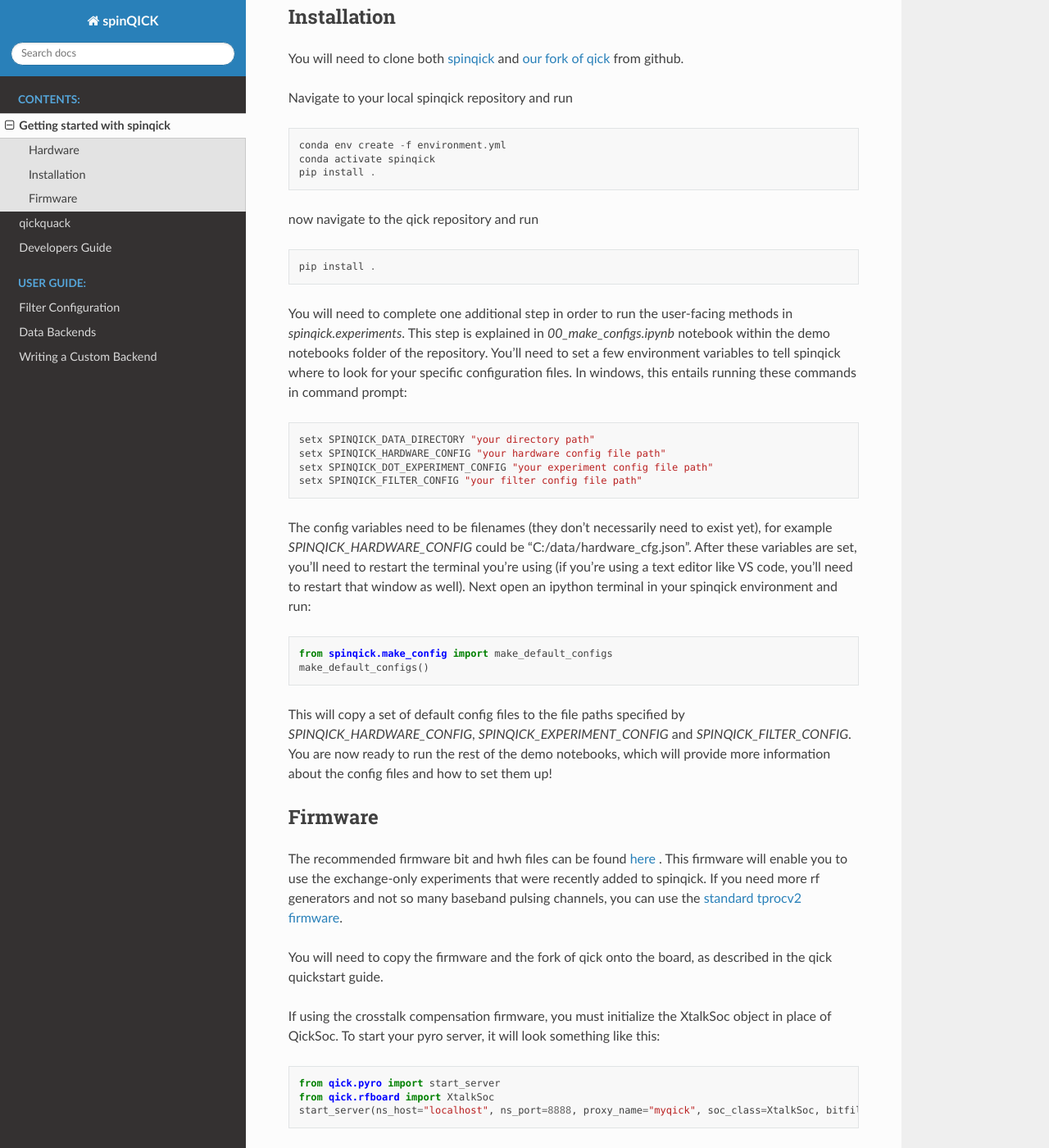
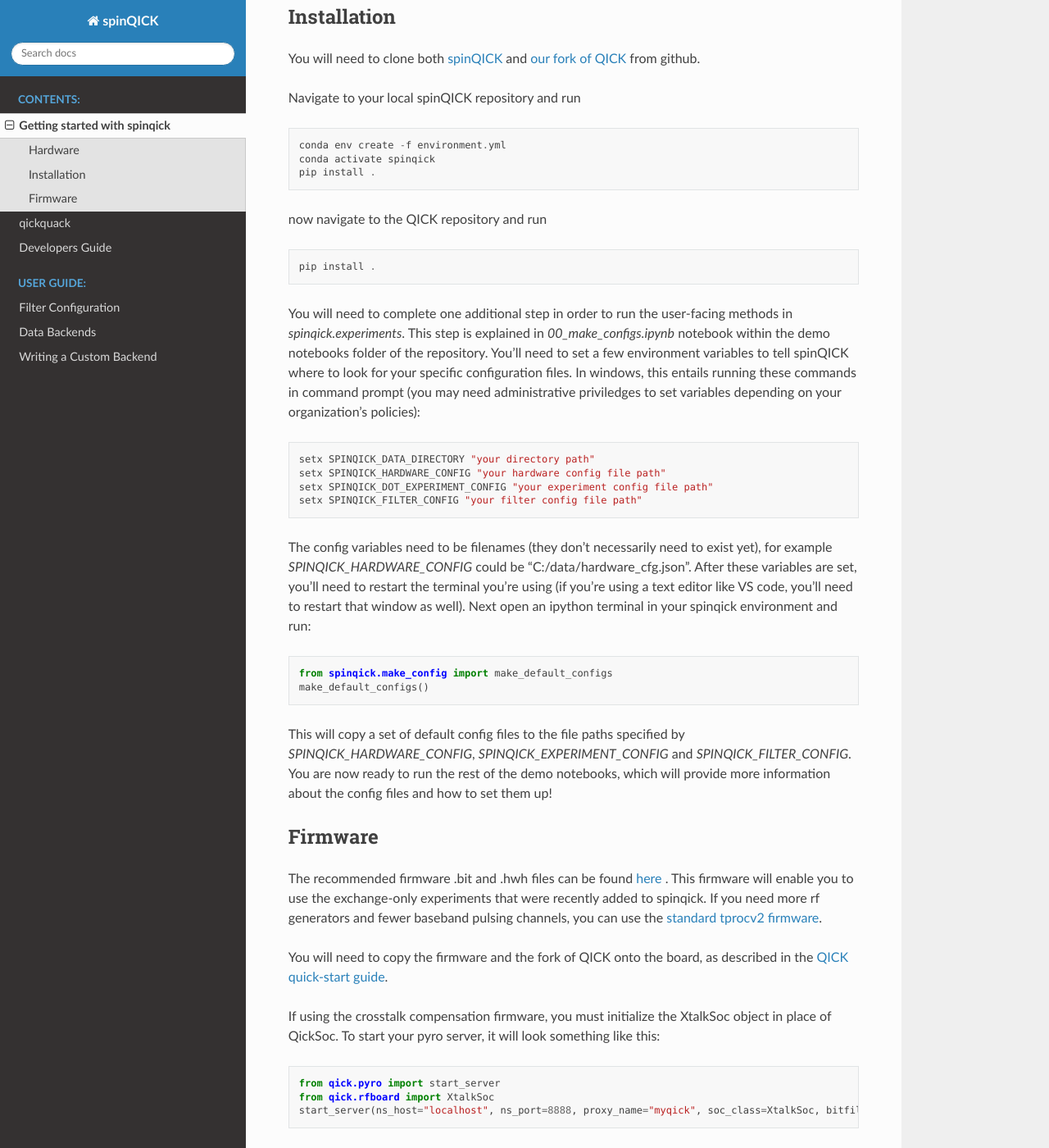
Before and after one commit to HRL-Laboratories/spinqick, a Sphinx documentation site: the page built from docs/getting_started.rst, in a window 1280 px wide and 1400 px high, scrolled down 1448 px. Shown: the whole window at 82% size. Built offline with Sphinx 7.4.7 and the Read the Docs theme 3.1.0, drawn with Linux system fonts in a browser that asks for light colours.

Commit message:
Cleaned up some text and added a link

```diff
--- a/docs/getting_started.rst
+++ b/docs/getting_started.rst
@@ -42,9 +42,9 @@
 Installation
 ============
 
-You will need to clone both `spinqick <https://github.com/HRL-Laboratories/spinqick>`__ and `our fork of qick <https://github.com/HRL-Laboratories/qick>`__ from github.
+You will need to clone both `spinQICK <https://github.com/HRL-Laboratories/spinqick>`__ and `our fork of QICK <https://github.com/HRL-Laboratories/qick>`__ from github.
 
-Navigate to your local spinqick repository and run
+Navigate to your local spinQICK repository and run
 
 ::
 
@@ -52,14 +52,14 @@
     conda activate spinqick
     pip install .
 
-now navigate to the qick repository and run
+now navigate to the QICK repository and run
 
 ::
 
     pip install .
 
 You will need to complete one additional step in order to run the user-facing methods in `spinqick.experiments`. This step is explained in `00_make_configs.ipynb` notebook within
-the demo notebooks folder of the repository.  You'll need to set a few environment variables to tell spinqick where to look for your specific configuration files.  In windows, this entails running these commands in command prompt:
+the demo notebooks folder of the repository.  You'll need to set a few environment variables to tell spinQICK where to look for your specific configuration files.  In windows, this entails running these commands in command prompt (you may need administrative priviledges to set variables depending on your organization's policies):
 
 .. _environment-variables:
 
@@ -86,11 +86,11 @@
 Firmware
 ========
 
-The recommended firmware bit and hwh files can be found `here <https://s3df.slac.stanford.edu/people/meeg/qick/tprocv2/2025-08-01_216_tprocv2r25_rfbv2_16fullspeed_11xtalk/>`__ .
-This firmware will enable you to use the exchange-only experiments that were recently added to spinqick.  If you need more rf generators and not so many baseband pulsing channels, you can
+The recommended firmware .bit and .hwh files can be found `here <https://s3df.slac.stanford.edu/people/meeg/qick/tprocv2/2025-08-01_216_tprocv2r25_rfbv2_16fullspeed_11xtalk/>`__ .
+This firmware will enable you to use the exchange-only experiments that were recently added to spinqick.  If you need more rf generators and fewer baseband pulsing channels, you can
 use the `standard tprocv2 firmware <https://s3df.slac.stanford.edu/people/meeg/qick/tprocv2/2025-08-10_216_tprocv2r26_standard/>`__.
 
-You will need to copy the firmware and the fork of qick onto the board, as described in the qick quickstart guide.
+You will need to copy the firmware and the fork of QICK onto the board, as described in the `QICK quick-start guide <https://docs.qick.dev/latest/quick_start.html>`__.
 
 If using the crosstalk compensation firmware, you must initialize the XtalkSoc object in place of QickSoc.  To start your pyro server, it will look something like this:
 
```
